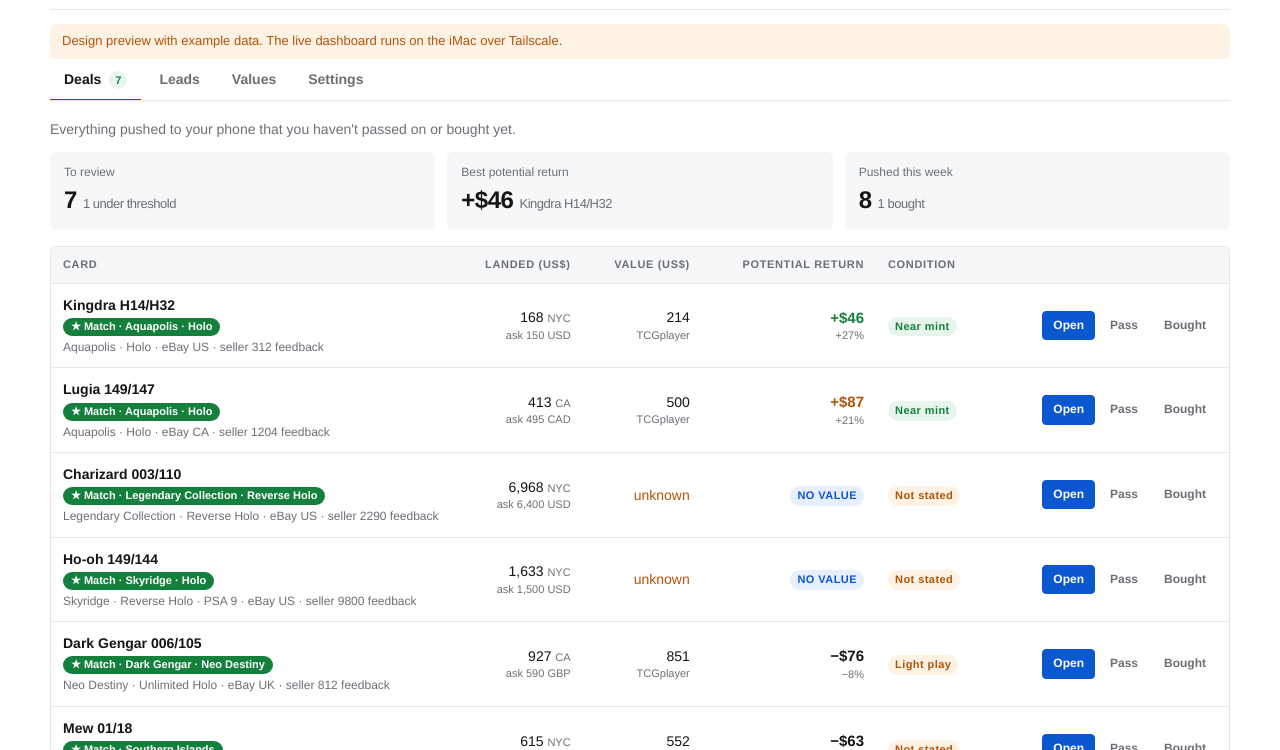
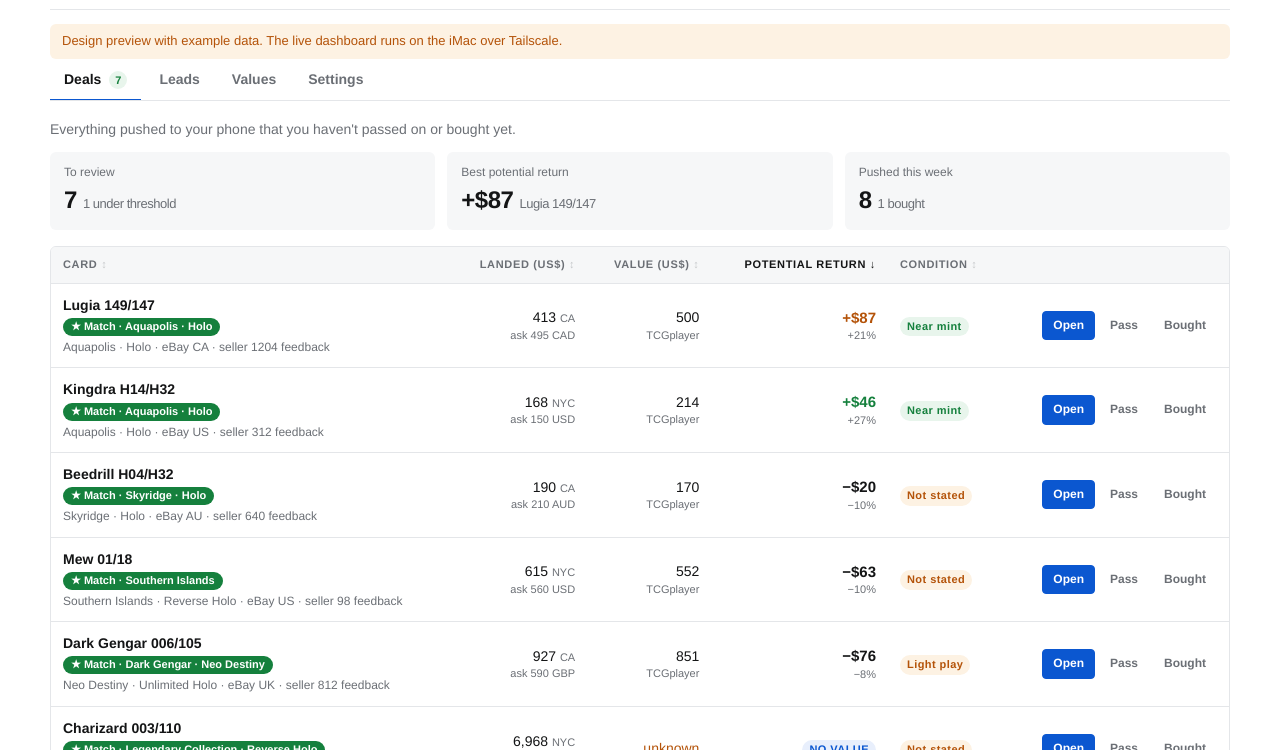
Before and after one commit to judy-huynh/card-radar, a plain HTML site: page index.html in a window 1280 px wide. Shown: the part 50-800 px from the top of the page. Drawn offline with Linux system fonts and the light colour scheme.

Commit message:
Sortable columns; every list starts at the highest potential return
Co-Authored-By: Claude Opus 5.5 <noreply@anthropic.com>

```diff
--- a/dashboard/app.js
+++ b/dashboard/app.js
@@ -49,6 +49,36 @@
     const t = $("#toast"); t.textContent = msg; t.classList.add("show");
     clearTimeout(toastTimer); toastTimer = setTimeout(() => t.classList.remove("show"), 2000);
   }
+
+  // ---- sorting: click a column header; every list starts at the highest potential return --------
+  const profit = l => (l.value_usd == null || l.landed_usd == null || l.gap_pct == null) ? null : l.value_usd - l.landed_usd;
+  const COND_RANK = { NM: 5, LP: 4, MP: 3, HP: 2, DMG: 1 };
+  const SORT_KEYS = {
+    card: l => ((l.name ? l.name + " " + l.number : l.title) || "").toLowerCase(),
+    where: l => MP[l.marketplace] || l.marketplace || "",
+    landed: l => l.landed_usd, value: l => l.value_usd, ret: profit,
+    cond: l => COND_RANK[l.condition] || 0,
+    tcg: c => c.market, collectr: c => c.override_usd,
+  };
+  const sortBy = { deals: ["ret", -1], feed: ["ret", -1], values: ["tcg", -1] };
+  function sorted(table, rows) {
+    const [key, dir] = sortBy[table], get = SORT_KEYS[key];
+    const unsure = l => l.confidence === "low" ? 1 : 0;   // a "sure" match always ranks above an unsure one
+    return rows.slice().sort((a, b) => {
+      if (table === "feed" && unsure(a) !== unsure(b)) return unsure(a) - unsure(b);
+      const x = get(a), y = get(b);
+      if (x == null || y == null) return (x == null) - (y == null);   // blanks last either way
+      return (x < y ? -1 : x > y ? 1 : 0) * dir;
+    });
+  }
+  function markHeaders() {
+    $$("th[data-sort]").forEach(th => {
+      const [key, dir] = sortBy[th.closest("table").id === "feed" ? "feed" : th.closest("table").id];
+      const on = th.dataset.sort === key;
+      th.setAttribute("aria-sort", on ? (dir < 0 ? "descending" : "ascending") : "none");
+    });
+  }
+  const dealsOpen = () => sorted("deals", S.deals.filter(d => d.decision === "open"));
 
   // ---- paging ------------------------------------------------------------
   function slice(key, rows) {
@@ -114,14 +144,14 @@
 
   function renderDeals(s) {
     const open = s.deals.filter(d => d.decision === "open");
-    const best = open.filter(d => d.gap_pct != null).sort((a, b) => a.gap_pct - b.gap_pct)[0];
+    const best = open.filter(d => profit(d) != null).sort((a, b) => profit(b) - profit(a))[0];
     $("#tiles").innerHTML = [
       ["To review", open.length, `${open.filter(d => d.tier === "DEAL").length} under threshold`],
-      ["Best potential return", best ? `+$${usd(best.value_usd - best.landed_usd)}` : "—", best ? `${best.name} ${best.number}` : ""],
+      ["Best potential return", best ? `+$${usd(profit(best))}` : "—", best ? `${best.name} ${best.number}` : ""],
       ["Pushed this week", s.stats.deals_week, `${s.stats.bought_week} bought`],
     ].map(([k, v, m]) => `<div class="tile"><div class="k">${k}</div><div class="v">${v}${m ? `<small>${esc(m)}</small>` : ""}</div></div>`).join("");
 
-    const rows = slice("deals", open);
+    const rows = slice("deals", dealsOpen());
     $("#deals tbody").innerHTML = rows.length ? rows.map(d => `
       <tr id="alert-${d.alert_id}" data-id="${d.alert_id}">
         <td class="c-card">${cardCell(d, true)}</td>
@@ -157,9 +187,7 @@
     let rows = tabs.find(t => t[0] === feedTab)[2];
     const tcg = rows.some(l => l.marketplace === "TCGPLAYER");
     $("#feednote").hidden = !tcg;
-    // sure matches first, then by gap: an "unsure" -95% is usually a different card, not a steal
-    const unsure = l => l.confidence === "low" ? 1 : 0;
-    if (feedTab === "look") rows = rows.slice().sort((a, b) => unsure(a) - unsure(b) || (a.gap_pct ?? 0) - (b.gap_pct ?? 0));
+    rows = sorted("feed", rows);
     const shown = slice("feed", rows);
     $("#feed tbody").innerHTML = shown.length ? shown.map(l => `
       <tr${mine(l) ? ' class="onlist"' : ""}>
@@ -182,7 +210,8 @@
     renderValues();
   }
   function renderValues() {
-    const rows = slice("values", valRows);
+    const rows = slice("values", sorted("values", valRows));
+    markHeaders();
     $("#values tbody").innerHTML = rows.length ? rows.map(c => `<tr data-key="${esc(c.card_key)}">
       <td><div class="title">${c.tcg_url ? `<a class="cardlink" href="${esc(c.tcg_url)}" target="_blank" rel="noopener">${esc(c.name)} ${esc(c.number)}</a>` : esc(c.name + " " + c.number)}</div><div class="meta">${esc(variant(c.subtype))}</div></td>
       <td class="num">${c.market == null ? `<span class="c-warn">no sales</span>` : usd(c.market)}</td>
@@ -235,6 +264,7 @@
     if (view === "deals") renderDeals(s);
     if (view === "leads") renderLeads(s);
     if (view === "values" && !valRows.length) loadValues();
+    markHeaders();
   }
 
   // ---- routing: #deals #leads #values #settings, plus #alert-N and #system --------------
@@ -245,7 +275,7 @@
     $$("[data-panel]").forEach(p => { p.hidden = p.dataset.panel !== view; });
     $$("#views a").forEach(a => { if (a.dataset.view === view) a.setAttribute("aria-current", "page"); else a.removeAttribute("aria-current"); });
     if (alert && S) {   // jump to the page that holds the tapped alert
-      const open = S.deals.filter(d => d.decision === "open");
+      const open = dealsOpen();
       const i = open.findIndex(d => String(d.alert_id) === alert[1]);
       if (i >= 0) page.deals = Math.floor(i / PAGE.deals);
     }
@@ -266,6 +296,15 @@
 
   // ---- events --------------------------------------------------------------
   document.addEventListener("click", async e => {
+    const th = e.target.closest("th[data-sort]");
+    if (th) {
+      const table = th.closest("table").id, cur = sortBy[table];
+      // same column flips direction; a new column starts high-to-low for numbers, A–Z for names
+      sortBy[table] = cur[0] === th.dataset.sort ? [cur[0], -cur[1]] : [th.dataset.sort, ["card", "where"].includes(th.dataset.sort) ? 1 : -1];
+      page[table] = 0;
+      if (table === "values") renderValues(); else render(S);
+      return;
+    }
     const pg = e.target.closest("button[data-page]");
     if (pg) {
       const k = pg.dataset.page; page[k] += Number(pg.dataset.dir);
--- a/dashboard/style.css
+++ b/dashboard/style.css
@@ -155,3 +155,10 @@ details[open] > summary{margin-bottom:8px}
 #feed tr.onlist td:first-child{box-shadow:inset 3px 0 0 var(--good)}
 .status{flex-wrap:wrap;min-width:0}
 .c-card{min-width:0}
+
+/* sortable headers */
+th[data-sort]{cursor:pointer;user-select:none}
+th[data-sort]:hover{color:var(--fg)}
+th[data-sort]::after{content:" ↕";opacity:.35}
+th[aria-sort="descending"]{color:var(--fg)} th[aria-sort="descending"]::after{content:" ↓";opacity:1}
+th[aria-sort="ascending"]{color:var(--fg)} th[aria-sort="ascending"]::after{content:" ↑";opacity:1}
--- a/index.html
+++ b/index.html
@@ -25,7 +25,7 @@
     <p class="lede" id="dealslede">Everything pushed to your phone that you haven't passed on or bought yet.</p>
     <div class="tiles" id="tiles"></div>
     <div class="tbl"><table id="deals">
-      <thead><tr><th class="col-card">Card</th><th class="num">Landed (US$)</th><th class="num">Value (US$)</th><th class="num">Potential return</th><th>Condition</th><th></th></tr></thead>
+      <thead><tr><th class="col-card" data-sort="card">Card</th><th class="num" data-sort="landed">Landed (US$)</th><th class="num" data-sort="value">Value (US$)</th><th class="num" data-sort="ret">Potential return</th><th data-sort="cond">Condition</th><th></th></tr></thead>
       <tbody></tbody></table></div>
     <div class="pager" id="pg-deals"></div>
     <details class="history">
@@ -44,7 +44,7 @@
     </div>
     <p class="note callout" id="feednote" hidden>TCGplayer rows show the cheapest copy for sale. Its condition isn't shown and it's usually played, so check the listing before buying. These never push to your phone.</p>
     <div class="tbl"><table id="feed">
-      <thead><tr><th class="col-card">Card</th><th>Where</th><th class="num">Landed (US$)</th><th class="num">Value (US$)</th><th class="num">Potential return</th><th>Why</th></tr></thead>
+      <thead><tr><th class="col-card" data-sort="card">Card</th><th data-sort="where">Where</th><th class="num" data-sort="landed">Landed (US$)</th><th class="num" data-sort="value">Value (US$)</th><th class="num" data-sort="ret">Potential return</th><th>Why</th></tr></thead>
       <tbody></tbody></table></div>
     <div class="pager" id="pg-feed"></div>
   </section>
@@ -55,7 +55,7 @@
       <select id="valtarget" aria-label="Target"></select>
     </div>
     <div class="tbl"><table id="values">
-      <thead><tr><th class="col-card">Card</th><th class="num">TCGplayer</th><th class="num">Collectr</th></tr></thead>
+      <thead><tr><th class="col-card" data-sort="card">Card</th><th class="num" data-sort="tcg">TCGplayer</th><th class="num" data-sort="collectr">Collectr</th></tr></thead>
       <tbody></tbody></table></div>
     <div class="pager" id="pg-values"></div>
     <details class="bulk" id="bulk">
```
Also changed, not shown: dashboard/index.html (+3 -3 lines), dashboard/mock.html (+3 -3 lines), dashboard/sample.js.
